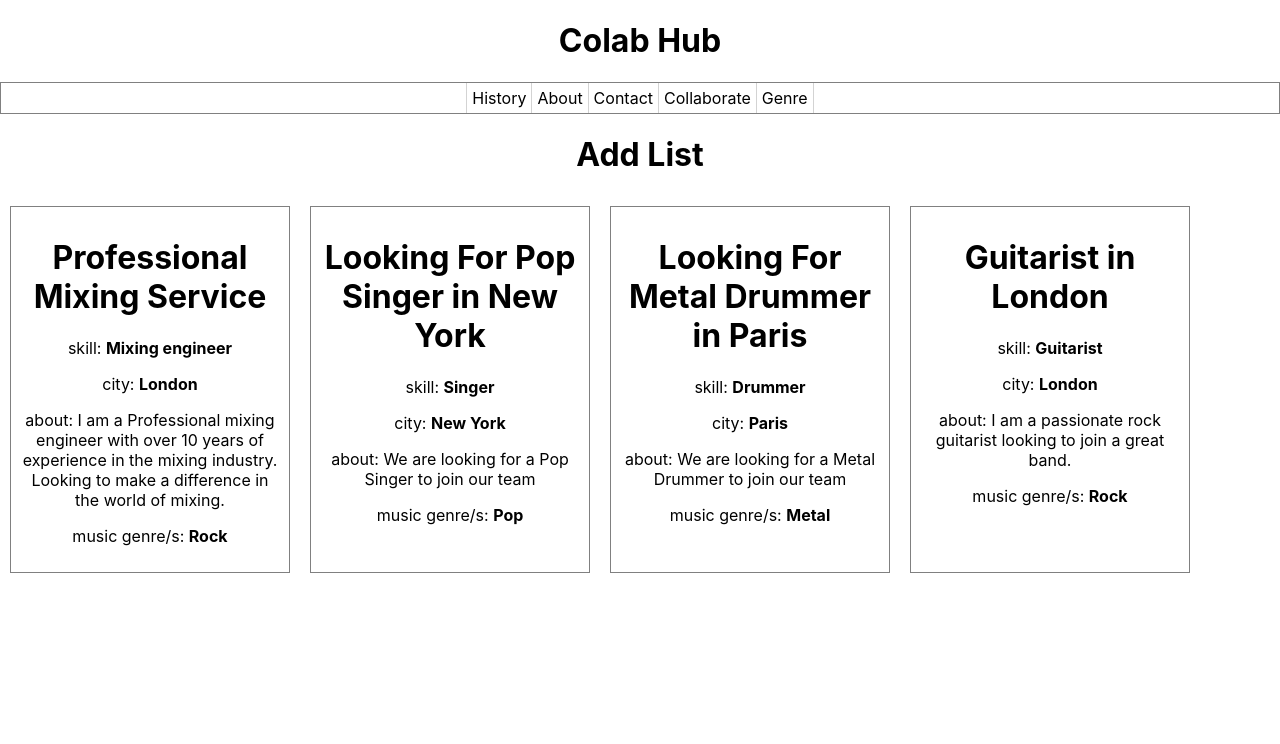
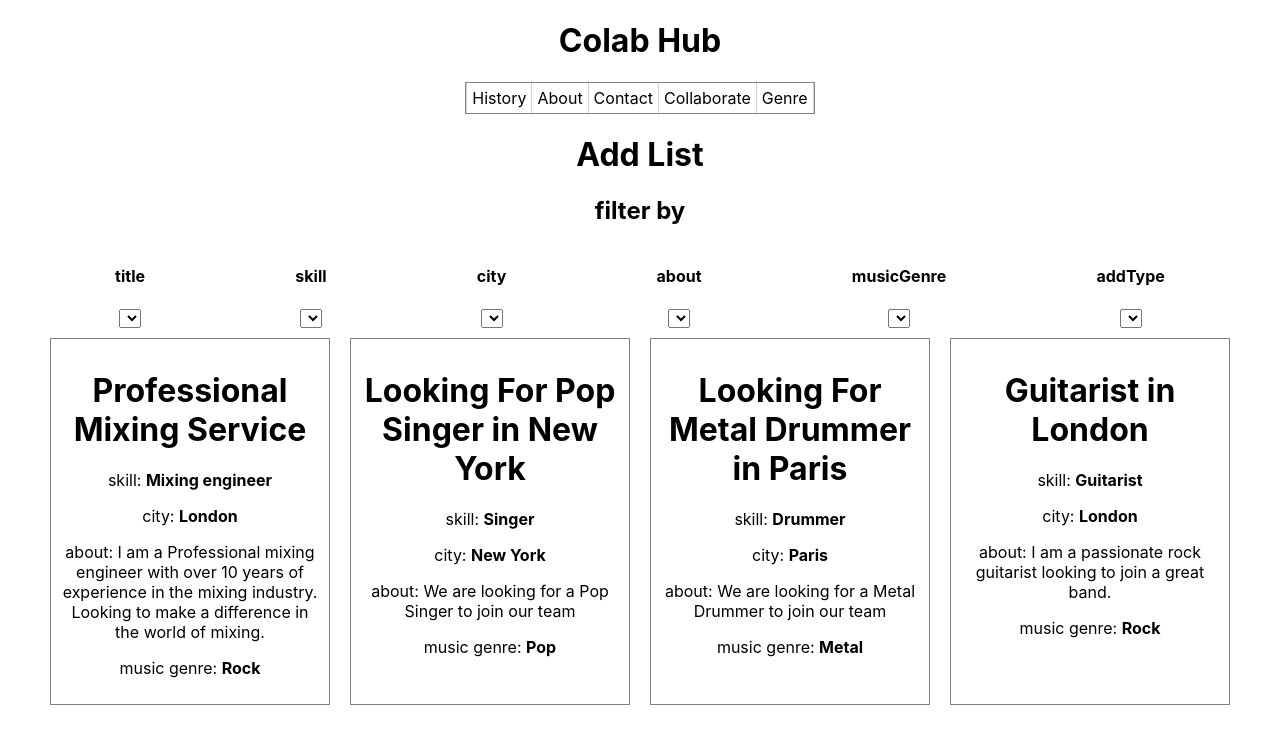
Before and after one commit to Maratatasan/musical-skill-book, a React (Create React App) app: page / in a window 1280 px wide. Shown: the top 744 px of the page. Built offline with nearby package versions, Linux system fonts and the light colour scheme.

Commit message:
started making filter tab for adList

```diff
--- a/src/App.css
+++ b/src/App.css
@@ -1,38 +1,6 @@
 .App {
   text-align: center;
-}
-
-.App-logo {
-  height: 40vmin;
-  pointer-events: none;
-}
-
-@media (prefers-reduced-motion: no-preference) {
-  .App-logo {
-    animation: App-logo-spin infinite 20s linear;
-  }
-}
-
-.App-header {
-  background-color: #282c34;
-  min-height: 100vh;
   display: flex;
   flex-direction: column;
   align-items: center;
-  justify-content: center;
-  font-size: calc(10px + 2vmin);
-  color: white;
 }
-
-.App-link {
-  color: #61dafb;
-}
-
-@keyframes App-logo-spin {
-  from {
-    transform: rotate(0deg);
-  }
-  to {
-    transform: rotate(360deg);
-  }
-}
--- a/src/App.tsx
+++ b/src/App.tsx
@@ -8,10 +8,10 @@ import { MainBar } from "./components/mainBar";
 
 function App() {
   return (
-    <div className="App">
+    <div className="App" >
       <MainBanner />
       <MainBar />
-      <AdList/>
+      <AdList />
       {/* <AdvertDetails /> */}
     </div>
   );
--- a/src/components/ads/AdList.tsx
+++ b/src/components/ads/AdList.tsx
@@ -1,6 +1,5 @@
+import { equal } from "assert";
 import { OneAd, iAdData } from "./OneAd";
-
-
 
 interface iAdTypes {
   OFFERING: string;
@@ -13,15 +12,62 @@ const adTypes: iAdTypes = {
 };
 
 export function AdList(): JSX.Element {
+  const addData = getMockAdData(adTypes);
+  const filterKeys = Object.keys(addData[0]);
+  let ad: any;
+  let key: string;
+  const filterSet: any = {};
 
+  for (ad of addData) {
+    for (key of filterKeys) {
+      if (ad[key]) {
+        if (!filterSet.hasOwnProperty(key)) {
+          filterSet[key] = new Set();
+        }
+        filterSet[key].add(ad[key]);
+      }
+    }
+  }
 
+  filterSet["title"].forEach((element: any) => {
+    console.log(element);
+  });
+
+  const filters: any = {};
+
+  filterKeys.forEach((key) => {
+    filters[key] = [];
+  });
+  // console.log('the log',filterSet['title'].entries());
   return (
     <div>
       <h1>Add List</h1>
-      <div className="ad-list" style={{display: 'flex', width:'1200px'}}>
-        {getMockAdData(adTypes).map((ad, i) =>
-          OneAd(i, ad)
-        )}
+      <div>
+        <h2>filter by</h2>
+        <div
+          className="filter-key-div"
+          style={{
+            display: "flex",
+            justifyContent: "space-around",
+          }}
+        >
+          {filterKeys.map((key) => (
+            <div>
+              <h4 className="key-header"> {key}</h4>
+              <select>
+                {filterSet[key].forEach((value: any) => {
+                  return filters[key].push(<option key={value}>{value}</option>)
+                })}
+              </select>
+            </div>
+          ))}
+        </div>
+      </div>
+      <div
+        className="ad-list"
+        style={{ display: "flex", width: "1200px" }}
+      >
+        {addData.map((ad, i) => OneAd(i, ad))}
       </div>
     </div>
   );
--- a/src/components/ads/OneAd.tsx
+++ b/src/components/ads/OneAd.tsx
@@ -28,7 +28,7 @@ export function OneAd(i: number, adData: iAdData): JSX.Element {
       <p>skill: {s(skill)}</p>
       <p>city: {s(city)}</p>
       <p>about: {about}</p>
-      <p>music genre/s: {s(musicGenre)}</p>
+      <p>music genre: {s(musicGenre)}</p>
     </div>
   );
 }
```
